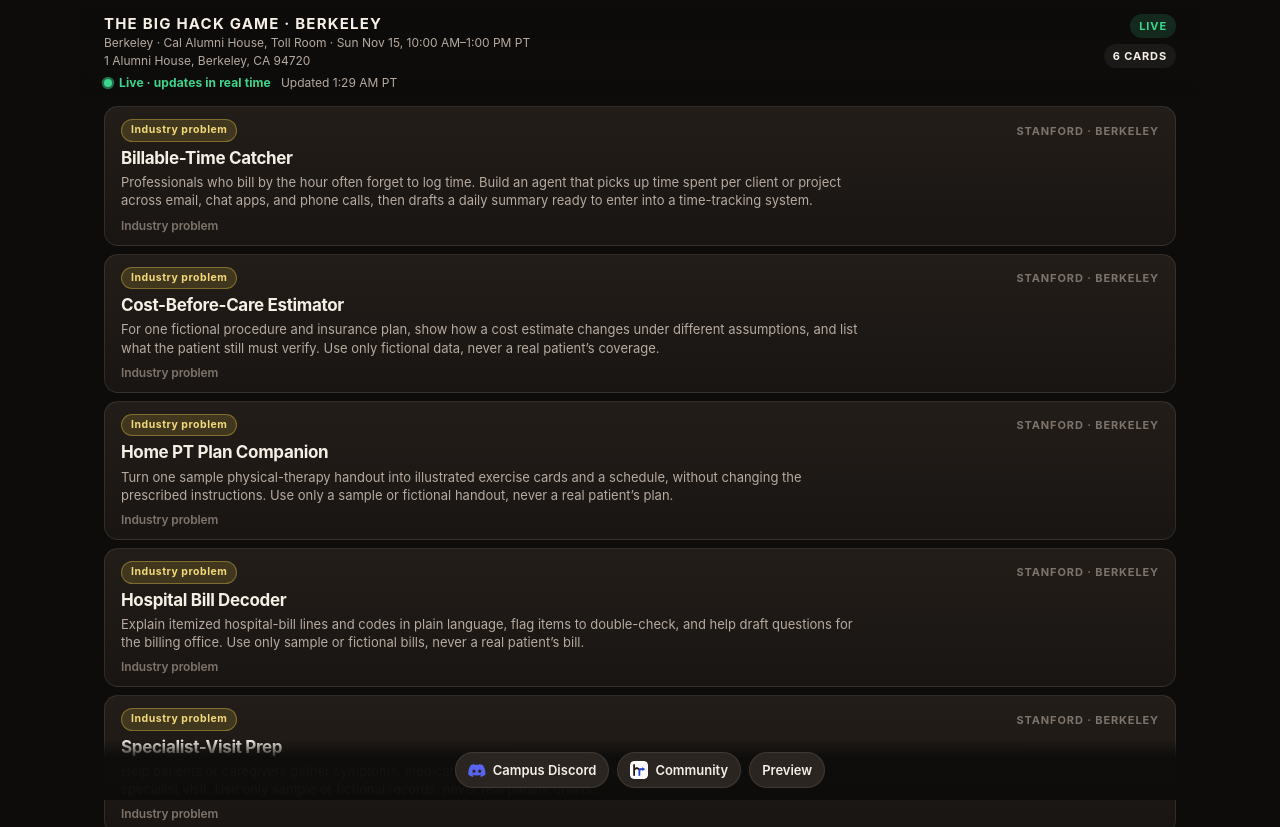
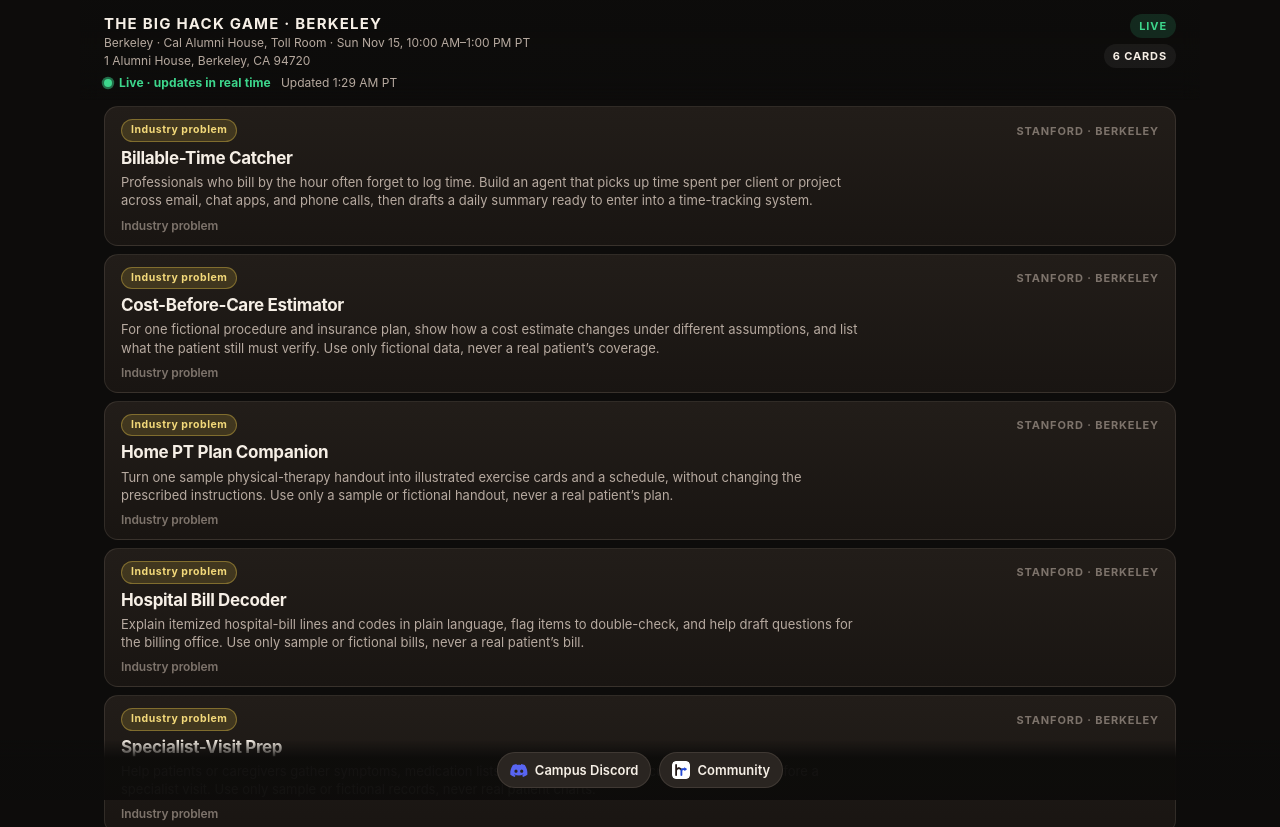
Before and after one commit to HarnessRouter/big-hack-game-live, a plain HTML site: page berkeley/index.html in a window 1280 px wide. Shown: the top 827 px of the page. Drawn offline with Linux system fonts and the light colour scheme; files that its build step writes are made by us from their sources; files whose address does not match are found by name.

Commit message:
Remove Preview button and ?preview=1 mode (approved Sun Nov 15)

```diff
--- a/app.js
+++ b/app.js
@@ -1,6 +1,5 @@
 (function () {
   const params = new URLSearchParams(location.search);
-  const preview = params.has("preview");
   const screen = params.has("screen");
 
   function siteRoot() {
@@ -90,8 +89,8 @@
 
   function visibleSet(data) {
     const pool = data.cards || [];
-    const shown = preview ? pool : pool.filter((c) => c.checked_in || c.always_on || isIndustry(c));
-    return { shown, previewCount: pool.length };
+    const shown = pool.filter((c) => c.checked_in || c.always_on || isIndustry(c));
+    return { shown };
   }
 
   function cardHTML(c) {
@@ -127,13 +126,10 @@
     </article>`;
   }
 
-  function emptyHTML(previewCount) {
-    if (preview) {
-      return `<div class="empty"><h2>No cards in this view</h2><p>The board will refresh automatically.</p></div>`;
-    }
+  function emptyHTML() {
     return `<div class="empty">
       <h2>Cards appear when people check in at the door</h2>
-      <p>Industry problems stay up the whole time. Checked-in guests are added within about a minute.${previewCount ? " " + previewCount + " cards are ready in preview." : ""}</p>
+      <p>Industry problems stay up the whole time. Checked-in guests are added within about a minute.</p>
     </div>`;
   }
 
@@ -141,7 +137,7 @@
     if (!data) return;
     dataCache = data;
     const name = data.public_name || "The Big Hack Game";
-    const { shown, previewCount } = visibleSet(data);
+    const { shown } = visibleSet(data);
     const campus = CAMPUS || data.campus || "berkeley";
     const venueMeta = (data.venues && data.venues[campus]) || {};
     const campusLabel = venueMeta.label || prettyVenue(campus);
@@ -169,14 +165,13 @@
       updated.textContent = data.generated_at_label ? "Updated " + data.generated_at_label : "";
     }
     const mode = $("mode");
-    mode.textContent = preview ? "Preview" : "Live";
-    mode.className = "badge " + (preview ? "preview" : "live");
+    mode.textContent = "Live";
+    mode.className = "badge live";
     $("count").textContent = shown.length + (shown.length === 1 ? " card" : " cards");
 
     const col = $("cards");
-    col.innerHTML = shown.length ? shown.map(cardHTML).join("") : emptyHTML(previewCount);
+    col.innerHTML = shown.length ? shown.map(cardHTML).join("") : emptyHTML();
 
-    const here = ROOT + (PAGE_DIR ? PAGE_DIR + "/" : "");
     const dock = $("dock");
     const links = [];
     if (venueMeta && venueMeta.discord) {
@@ -185,8 +180,6 @@
     if (data.community) {
       links.push(`<a class="dock-link" href="${escapeHtml(data.community)}">${HR_LOGO}<span>Community</span></a>`);
     }
-    if (!preview) links.push(`<a class="dock-link dock-action" href="${here}?preview=1">Preview</a>`);
-    else links.push(`<a class="dock-link dock-action" href="${here}">Live</a>`);
     dock.innerHTML = links.join("");
 
     enhanceCards();
--- a/styles.css
+++ b/styles.css
@@ -39,7 +39,6 @@ button { font: inherit; color: inherit; background: none; border: 0; cursor: poi
   padding: 5px 9px; border-radius: 999px;
 }
 .badge.live { background: rgba(61, 214, 140, 0.15); color: var(--live); }
-.badge.preview { background: rgba(240, 162, 2, 0.16); color: var(--preview); }
 .badge.count { background: rgba(255,255,255,0.06); color: var(--ink); }
 
 .filters {
```
